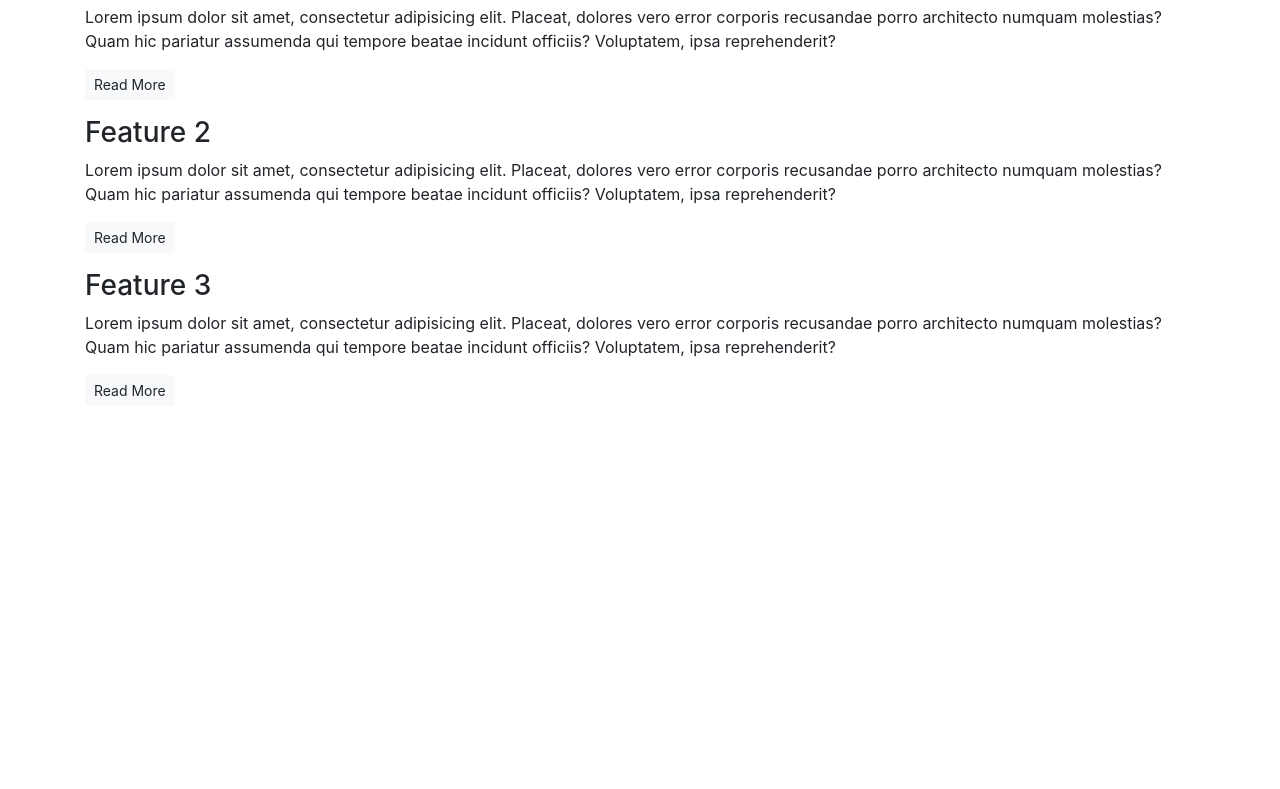
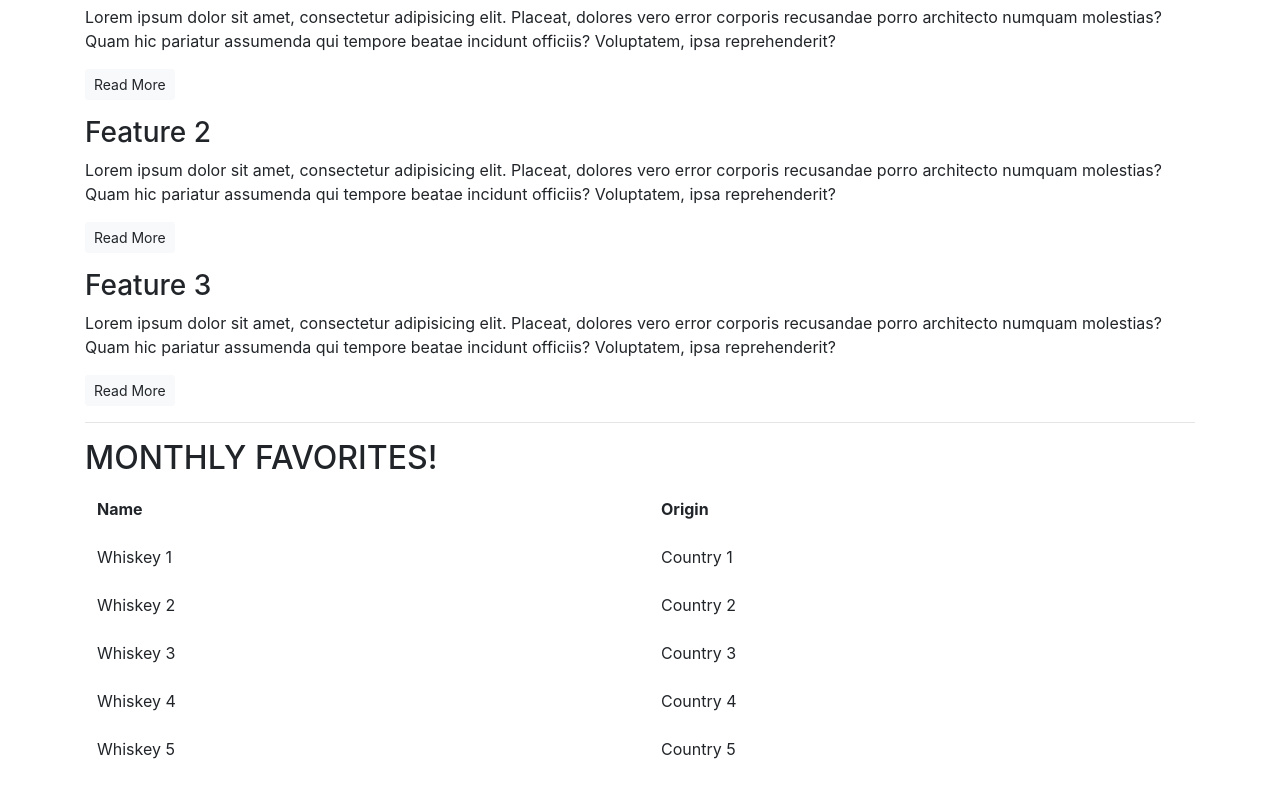
Before and after one commit to B-art-W/whisky_drop, a plain HTML site: page index.html in a window 1280 px wide. Shown: the part 537-1326 px from the top of the page. Before the commit the page ends 959 px from the top, so only its background shows below. Drawn offline with nearby package versions, Linux system fonts and the light colour scheme.

Commit message:
Updated html code with table challange

```diff
--- a/index.html
+++ b/index.html
@@ -53,6 +53,39 @@
             </div>
         </section>
 
+        <hr>
+
+        <section class="tables">
+            <h2 class="text-uppercase">Monthly favorites!</h2>
+            <table class="table table-borderless">
+                <thead>
+                    <tr>
+                        <th scope="col">Name</th>
+                        <th scope="col">Origin</th>
+                    </tr>
+                </thead>
+                <tbody>
+                    <tr>
+                        <td>Whiskey 1</td>
+                        <td>Country 1</td>
+                    </tr>
+                    <tr>
+                        <td>Whiskey 2</td>
+                        <td>Country 2</td>
+                    </tr>
+                    <tr>
+                        <td>Whiskey 3</td>
+                        <td>Country 3</td>
+                    </tr><tr>
+                        <td>Whiskey 4</td>
+                        <td>Country 4</td>
+                    </tr><tr>
+                        <td>Whiskey 5</td>
+                        <td>Country 5</td>
+                    </tr>
+                </tbody>
+            </table>
+        </section>
     </article>
 
 
```
